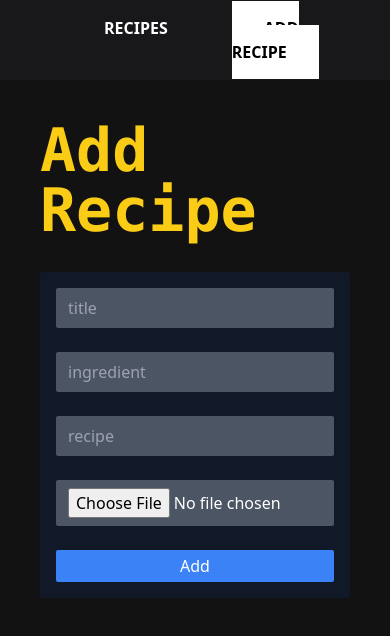
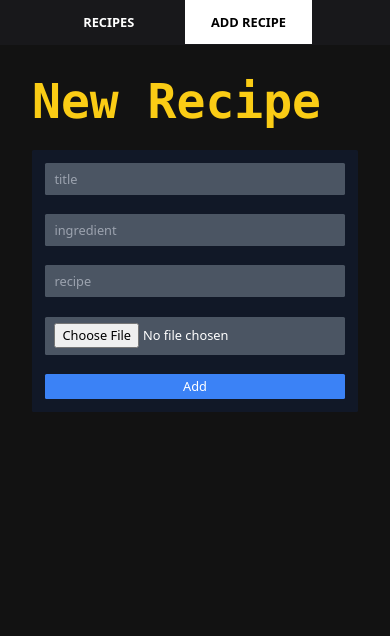
Before and after one commit to EdroVolt/cooking-recipes-front, a React (Create React App) app: page /add-recipe in a window 390 px wide. Shown: the top 636 px of the page. Built offline with nearby package versions, Linux system fonts and the light colour scheme; no server answers.

Commit message:
refac: views & decrease the font for small screens

```diff
--- a/src/components/Recipe/AddRecipe/AddRecipe.jsx
+++ b/src/components/Recipe/AddRecipe/AddRecipe.jsx
@@ -1,15 +1,12 @@
-import React, { useState } from "react";
+import React from "react";
+import { useNavigate } from "react-router-dom";
 import Recipe from "../../../apis/Recipe";
+import RecipeForm from "../../common/RecipeForm/RecipeForm";
 
 export default function AddRecipe() {
-  const [title, setTitle] = useState("");
-  const [ingredient, setIngredient] = useState("");
-  const [recipe, setRecipe] = useState("");
-  const [image, setImage] = useState("");
+  const navigate = useNavigate();
 
-  const hendelRecipeSubmit = (e) => {
-    e.preventDefault();
-
+  const hendelRecipeSubmit = (title, ingredient, recipe, image) => {
     const formData = new FormData();
 
     formData.append("title", title);
@@ -22,60 +19,18 @@ export default function AddRecipe() {
       headers: {
         "Content-Type": `multipart/form-data; boundary=${formData._boundary}`,
       },
-    });
+    }).then(() => navigate("/"));
   };
 
   return (
     <div>
       <h1 className="text-6xl mb-8 text-yellow-400 font-bold font-mono">
-        Add Recipe
+        New Recipe
       </h1>
-      <form
-        onSubmit={hendelRecipeSubmit}
-        className="flex flex-col gap-6 bg-gray-900 p-4 rounded-sm"
-      >
-        <input
-          type="text"
-          name="title"
-          placeholder="title"
-          value={title}
-          onChange={(e) => setTitle(e.target.value)}
-          required
-          className="py-2 px-3 rounded-sm bg-gray-600  focus:outline-none"
-        />
-        <input
-          type="text"
-          name="ingredient"
-          placeholder="ingredient"
-          value={ingredient}
-          onChange={(e) => setIngredient(e.target.value)}
-          required
-          className="py-2 px-3 rounded-sm bg-gray-600  focus:outline-none"
-        />
-        <input
-          type="text"
-          name="recipe"
-          placeholder="recipe"
-          value={recipe}
-          onChange={(e) => setRecipe(e.target.value)}
-          required
-          className="py-2 px-3 rounded-sm bg-gray-600  focus:outline-none"
-        />
-        <input
-          type="file"
-          name="image"
-          onChange={(e) => setImage(e.target.files[0])}
-          required
-          className="py-2 px-3 rounded-sm bg-gray-600  focus:outline-none"
-        />
-
-        <button
-          type="submit"
-          className="bg-blue-500 hover:bg-blue-400 py-1 w-full px-8 rounded-sm"
-        >
-          Add
-        </button>
-      </form>
+      <RecipeForm
+        hendelRecipeSubmit={hendelRecipeSubmit}
+        btnSubmitTitle="Add"
+      />
     </div>
   );
 }
--- a/src/components/Recipe/RecipeDetails/RecipeDetails.jsx
+++ b/src/components/Recipe/RecipeDetails/RecipeDetails.jsx
@@ -1,5 +1,77 @@
-import React from "react";
+import React, { useEffect, useState } from "react";
+import { Link, useNavigate, useParams } from "react-router-dom";
+import Recipe from "../../../apis/Recipe";
 
 export default function RecipeDetails() {
-  return <div>RecipeDetails</div>;
+  const { id } = useParams();
+  const [recipe, setRecipe] = useState(null);
+
+  const navigate = useNavigate();
+
+  const handelDeleteRecipe = () => {
+    Recipe.delete("recipes/" + id).then(() => {
+      navigate("/");
+    });
+  };
+
+  useEffect(() => {
+    Recipe.get("recipes/" + id).then((res) => setRecipe(res.data));
+  }, []);
+
+  return (
+    <>
+      <h1 className="text-6xl mb-8 text-yellow-400 font-bold font-mono">
+        Recipe Details
+      </h1>
+      {recipe ? (
+        <div className="grid grid-cols-1 w-full lg:grid-cols-3 gap-4">
+          <img
+            src={`http://localhost:8080/${recipe.image}`}
+            alt={recipe.title}
+            className="w-full"
+          />
+          <div className="col-span-2 flex flex-col">
+            <h2 className="text-5xl uppercase mb-8 text-green-400 tracking-wider">
+              {recipe.title}
+            </h2>
+
+            <div className="grid grid-cols-1 lg:grid-cols-4 gap-4 mb-10">
+              <div className="bg-blue-600 py-2 flex items-center border-l-4 px-2 rounded-md border-yellow-400">
+                <h3 className="text-3xl leading-none ">Ingredient</h3>
+              </div>
+              <p className="col-span-3 text-sm inline-block font-mon">
+                {recipe.ingredient}
+              </p>
+            </div>
+
+            <div className="grid grid-cols-1 lg:grid-cols-4 gap-4 mb-10">
+              <div className="bg-blue-600 py-2 flex items-center border-l-4 px-2 rounded-md border-yellow-400">
+                <h3 className="text-3xl leading-none ">Recipe</h3>
+              </div>
+              <p className="col-span-3 text-sm inline-block font-mon">
+                {recipe.recipe}
+              </p>
+            </div>
+
+            <div className="mt-auto flex gap-2 border-t-4 border-yellow-300 pt-3">
+              <Link to={`/update-recipe/${id}`} className="w-full">
+                <button className="bg-pink-800 hover:bg-pink-600 py-1 w-full px-8 rounded-sm">
+                  Update
+                </button>
+              </Link>
+
+              <button
+                onClick={handelDeleteRecipe}
+                className="bg-red-500 hover:bg-red-400 py-1 px-8 rounded-sm"
+              >
+                Delete
+              </button>
+            </div>
+          </div>
+        </div>
+      ) : (
+        "loading..."
+      )}
+    </>
+  );
 }
--- a/src/components/Recipe/RecipeList/RecipeCard/RecipeCard.jsx
+++ b/src/components/Recipe/RecipeList/RecipeCard/RecipeCard.jsx
@@ -1,4 +1,5 @@
 import React from "react";
+import { Link } from "react-router-dom";
 
 export default function RecipeCard({
   id,
@@ -8,24 +9,24 @@ export default function RecipeCard({
   handelDeleteRecipe,
 }) {
   return (
-    <div className="grid grid-cols-4 gap-4 gradient-border">
-      <div>
+    <div className="w-full flex flex-col gradient-border">
       <img
-          className="object-cover"
+        className="w-full"
         src={
           process.env.REACT_APP_RECIPE_BASE_URL ||
           "http://localhost:8080/" + image
         }
         alt={title}
       />
-      </div>
-      <div className="uppercase col-span-3 p-4 flex flex-col">
+      <div className="uppercase mt-auto p-4 flex flex-col">
         <h2 className="text-3xl mb-4 text-green-400 tracking-wider">{title}</h2>
-        <p className="text-sm font-mono">{ingredient}</p>
-        <div className="mt-auto flex gap-2 border-t-4 border-yellow-300 pt-3">
+        <p className="text-sm font-mono mb-4">{ingredient}</p>
+        <div className="flex gap-2 border-t-4 border-yellow-300 pt-3 mt-auto">
+          <Link to={`/recipes/${id}`} className="w-full">
             <button className="bg-blue-500 hover:bg-blue-400 py-1 w-full px-8 rounded-sm">
               Details
             </button>
+          </Link>
           <button
             onClick={() => handelDeleteRecipe(id)}
             className="bg-red-500 hover:bg-red-400 py-1 px-8 rounded-sm"
--- a/src/components/Recipe/RecipeList/RecipeList.jsx
+++ b/src/components/Recipe/RecipeList/RecipeList.jsx
@@ -22,7 +22,7 @@ export default function RecipeList() {
         My Recipes
       </h1>
       {recipes.length ? (
-        <div className="flex flex-col gap-4">
+        <div className="grid gap-8 gird-cols-1 lg:grid-cols-3">
           {recipes.map(({ _id, title, ingredient, image }) => (
             <RecipeCard
               key={_id}
@@ -34,7 +34,9 @@ export default function RecipeList() {
             />
           ))}
         </div>
-      ) : null}
+      ) : (
+        "loading ..."
+      )}
     </div>
   );
 }
--- a/src/index.css
+++ b/src/index.css
@@ -13,3 +13,9 @@ html{
 html, body {
   height: 100%;
 }
+
+@media only screen and (max-width: 600px) {
+  html {
+    font-size: .8rem;
+  }
+}
```
Lines whose indentation alone changed are shown as unchanged.
